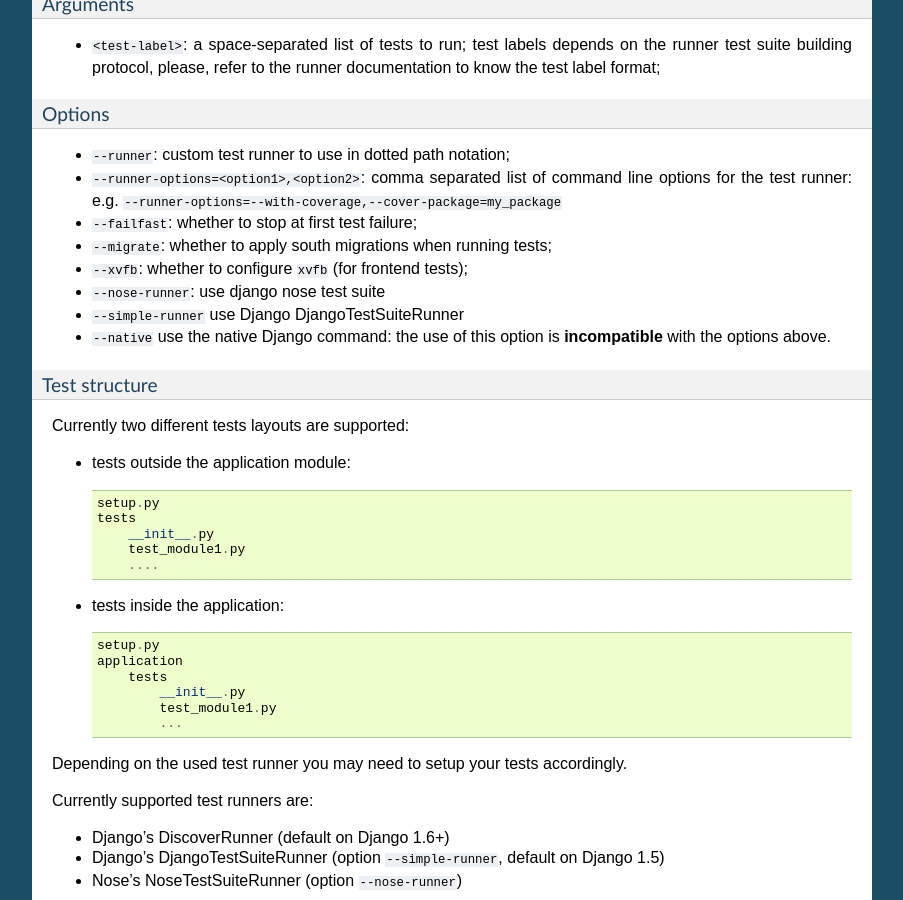
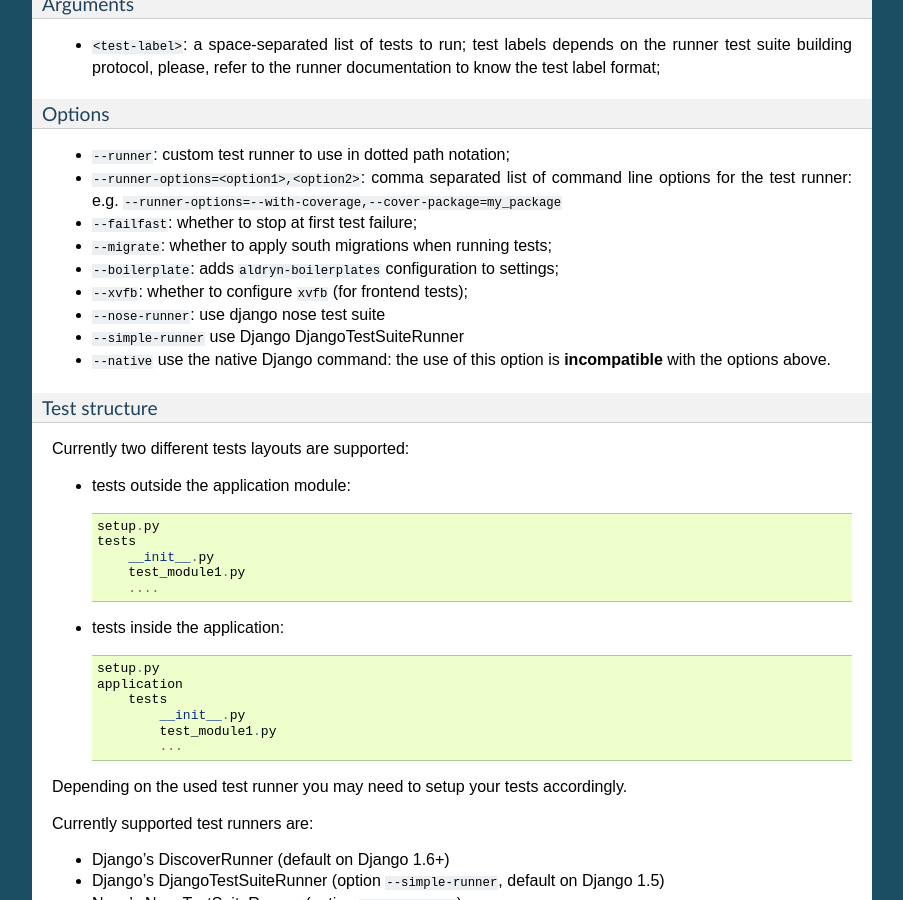
Before and after one commit to nephila/django-app-helper, a Sphinx documentation site: the page built from docs/reference.rst, in a window 1280 px wide and 900 px high, scrolled down 896 px. Shown: the whole window, without its empty margins (198-1101 px from the left). Built offline with Sphinx 7.4.7, drawn with Linux system fonts in a browser that asks for light colours.

Commit message:
Document --boilerplate option

```diff
--- a/docs/reference.rst
+++ b/docs/reference.rst
@@ -66,6 +66,7 @@
   line options for the test runner: e.g. ``--runner-options=--with-coverage,--cover-package=my_package``
 * ``--failfast``: whether to stop at first test failure;
 * ``--migrate``: whether to apply south migrations when running tests;
+* ``--boilerplate``: adds ``aldryn-boilerplates`` configuration to settings;
 * ``--xvfb``: whether to configure ``xvfb`` (for frontend tests);
 * ``--nose-runner``: use django nose test suite
 * ``--simple-runner`` use Django DjangoTestSuiteRunner
```
